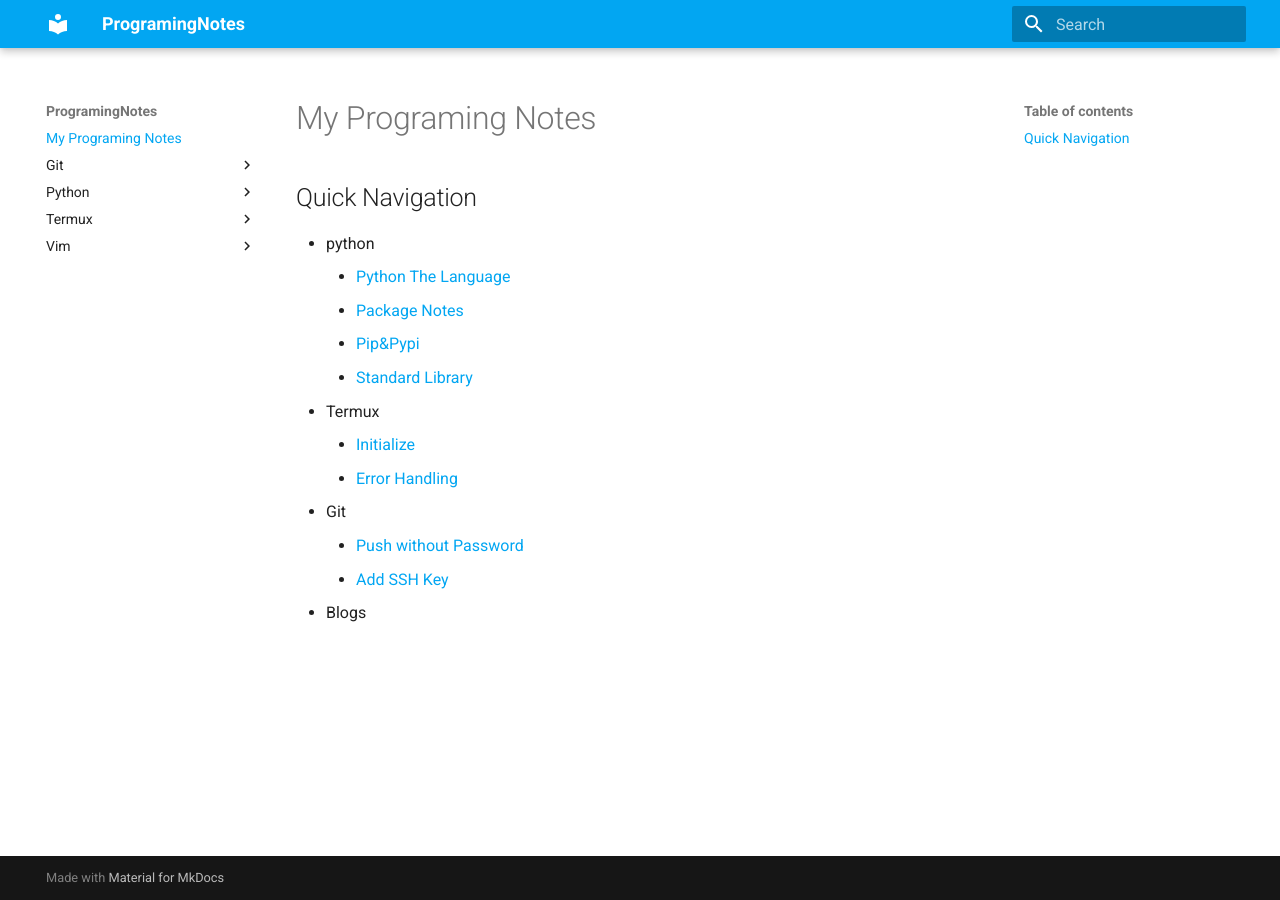
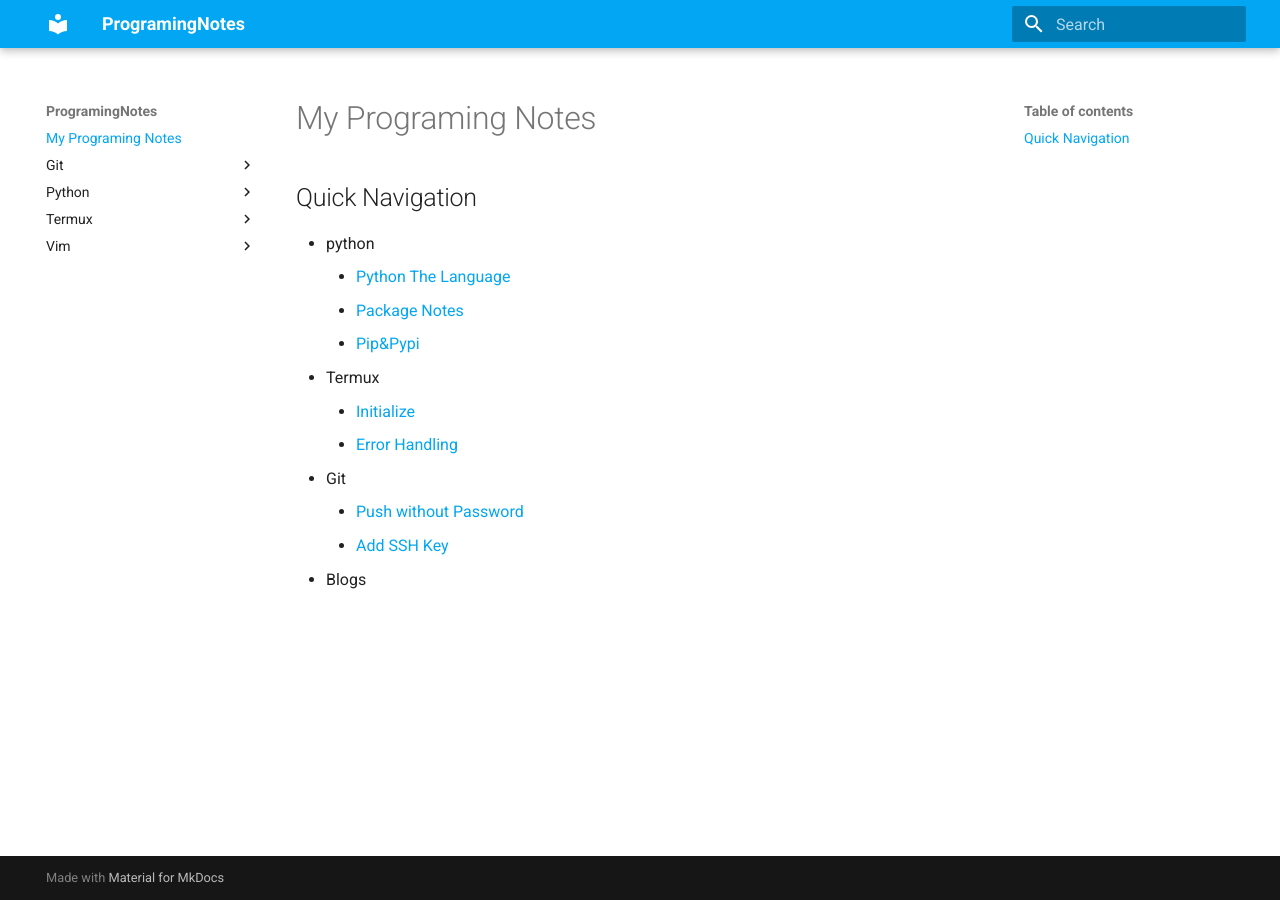
Before and after one commit to AllanChain/ProgramingNotes, an MkDocs documentation site: the page built from docs/index.md, in a window 1280 px wide. Built offline with MkDocs 1.6.1 and Material for MkDocs 9.7.7, drawn with Linux system fonts in a browser that asks for light colours.

Commit message:
remove broken link

```diff
--- a/docs/index.md
+++ b/docs/index.md
@@ -4,7 +4,6 @@
     - [Python The Language](python/python.md)
     - [Package Notes](python/packages.md)
     - [Pip&Pypi](python/pip.md)
-    - [Standard Library](python/library.md)
 - Termux
     - [Initialize](termux/init.md)
     - [Error Handling](termux/errors.md)
```
